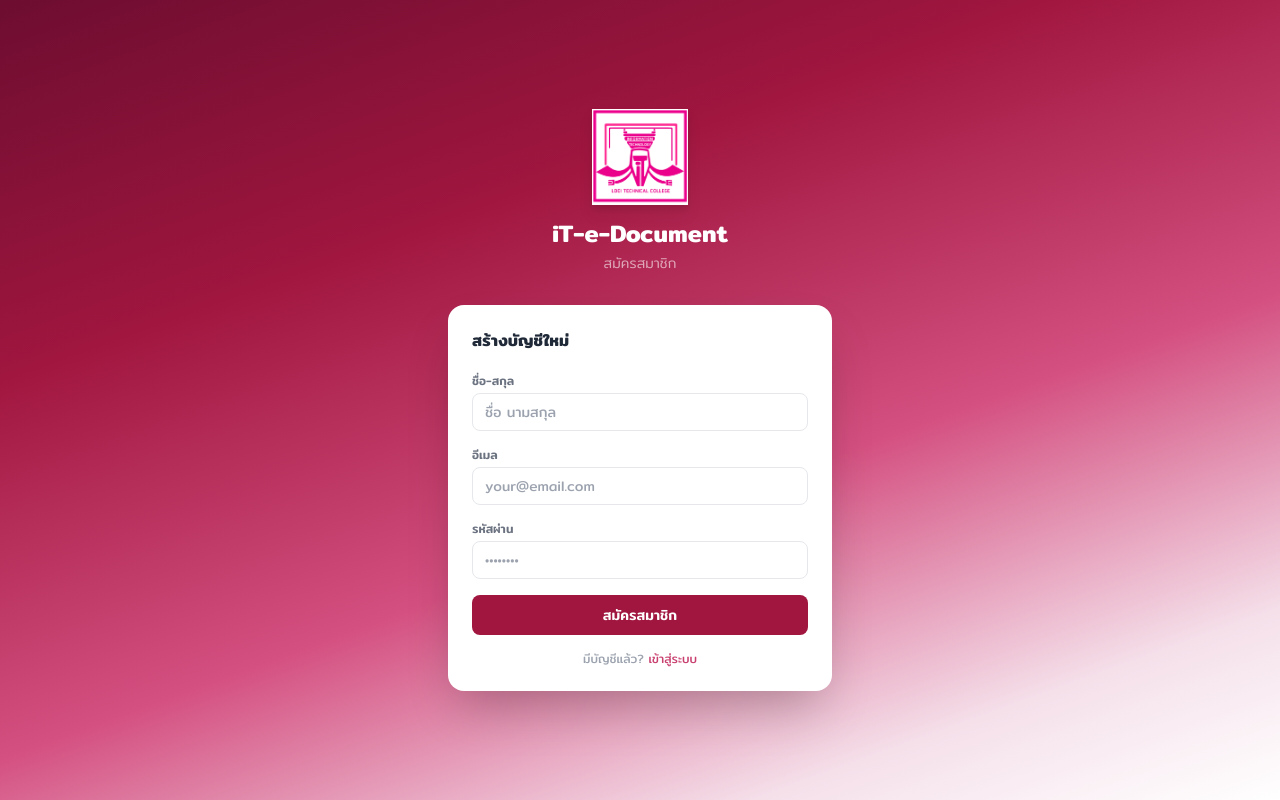
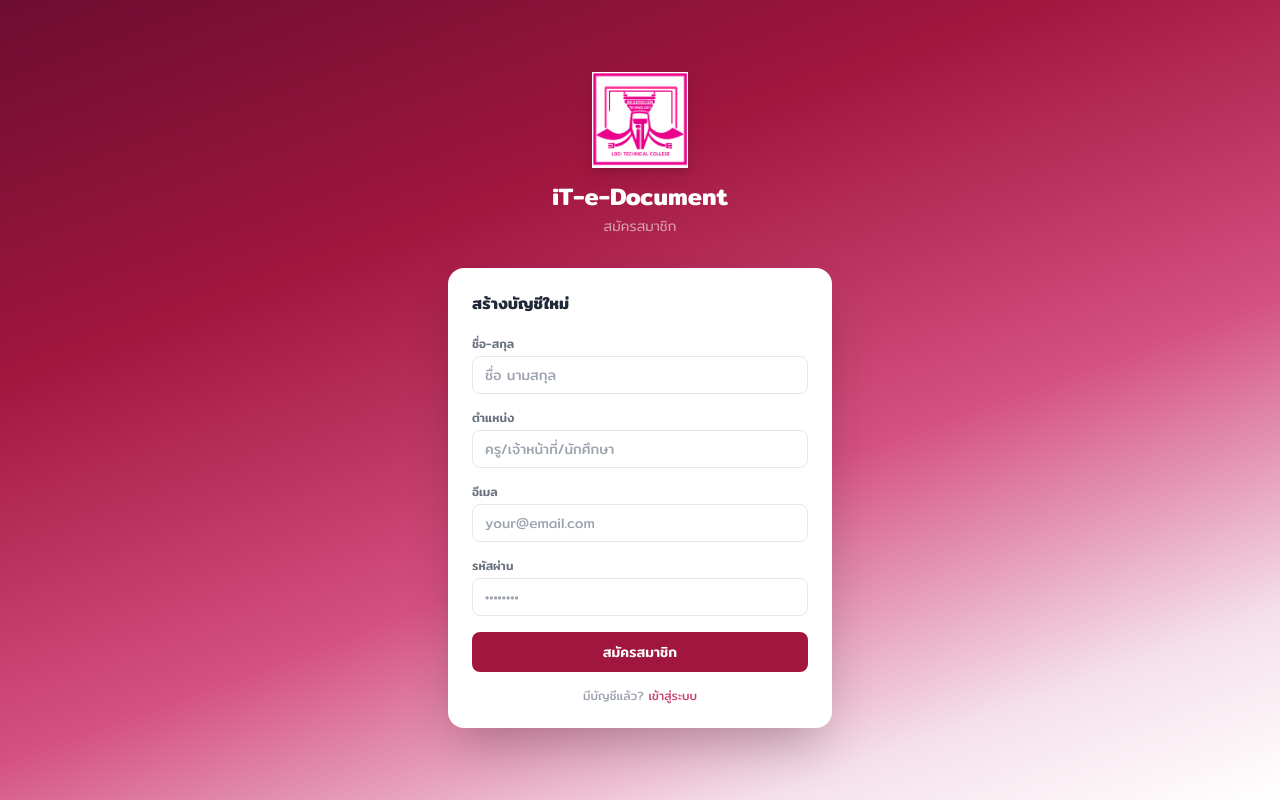
Before and after one commit to aump-pchy/iT_eDOC, a Vue app in the folder frontend/: page /signup in a window 1280 px wide. Built offline with nearby package versions, Linux system fonts and the light colour scheme; no server answers.

Commit message:
fix:สมัครใช้งานต้องระบุตำแหน่ง

```diff
--- a/frontend/src/views/SignupView.vue
+++ b/frontend/src/views/SignupView.vue
@@ -17,6 +17,11 @@
         <div>
           <label class="block text-xs font-medium text-gray-500 mb-1">ชื่อ-สกุล</label>
           <input v-model="form.full_name" type="text" placeholder="ชื่อ นามสกุล"
+            class="w-full border border-gray-200 rounded-lg px-3 py-2 text-sm focus:outline-none focus:border-rose-400" />
+        </div>
+        <div>
+          <label class="block text-xs font-medium text-gray-500 mb-1">ตำแหน่ง</label>
+          <input v-model="form.department" type="text" placeholder="ครู/เจ้าหน้าที่/นักศึกษา"
             class="w-full border border-gray-200 rounded-lg px-3 py-2 text-sm focus:outline-none focus:border-rose-400" />
         </div>
         <div>
```
Also changed, not shown: 1 other file (tests, documents, lock files or other folders).
